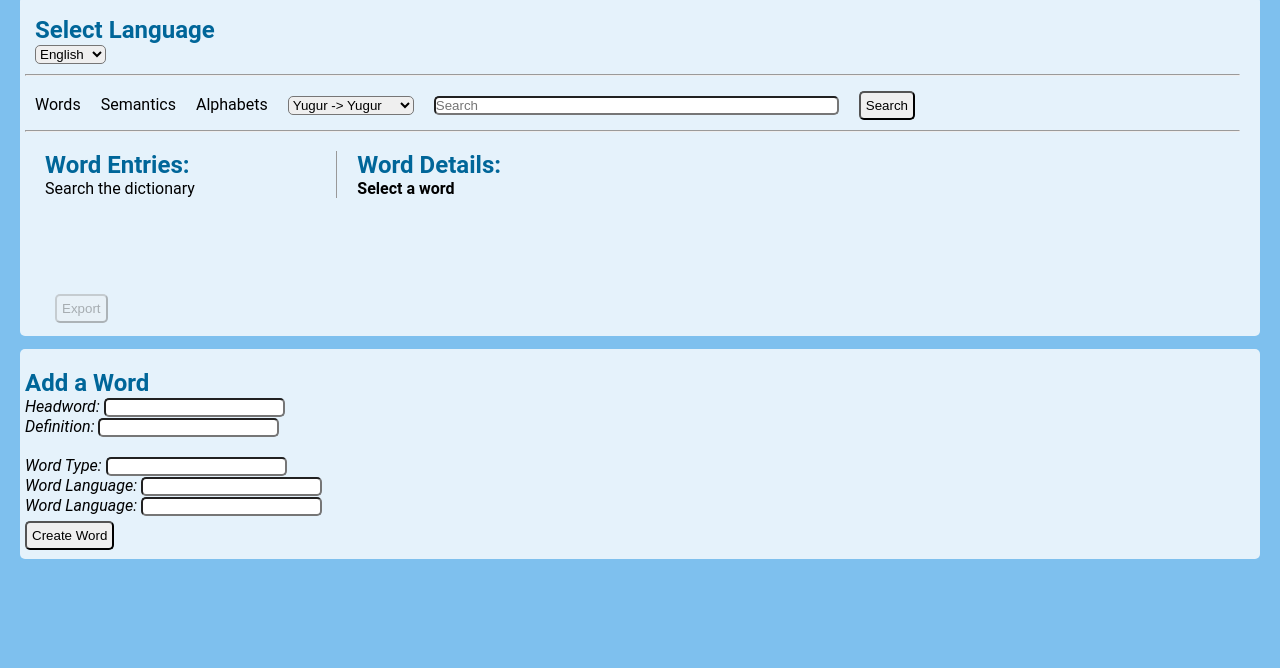
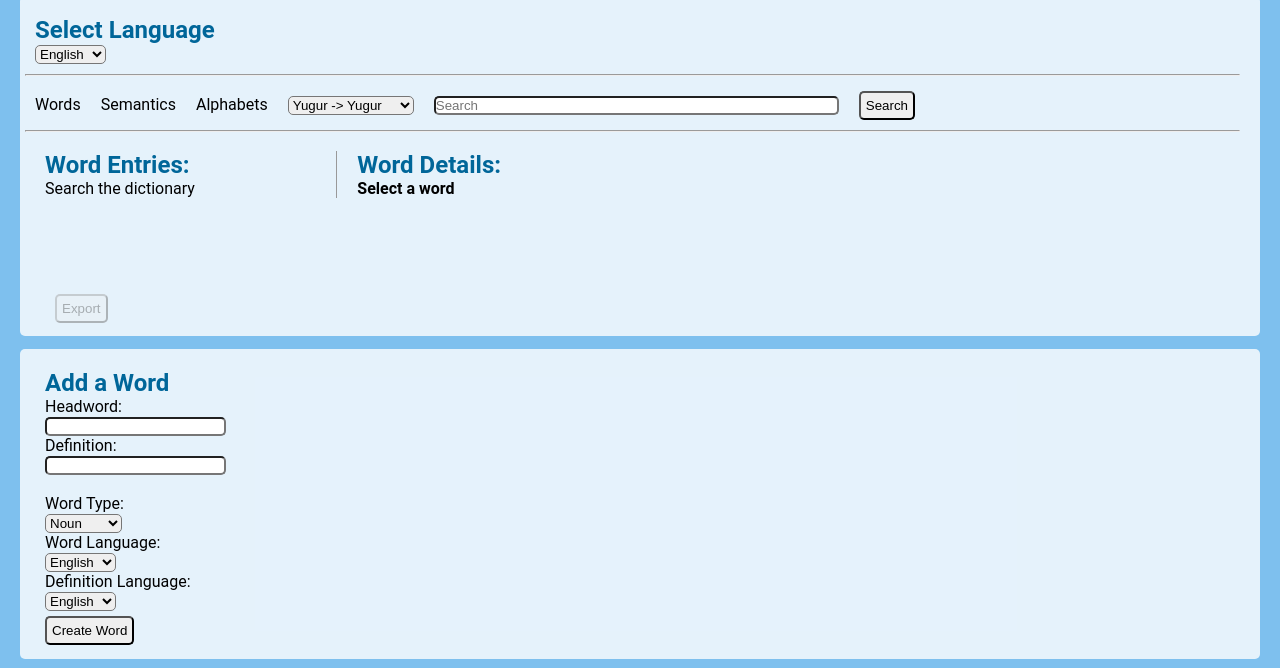
Before and after one commit to yugur/yugurWebApp, a React app: page / in a window 1280 px wide. Shown: the part 132-800 px from the top of the page. Built offline with nearby package versions, Linux system fonts and the light colour scheme.

Commit message:
update entry create, localisation

```diff
--- a/dev/css/main.scss
+++ b/dev/css/main.scss
@@ -204,9 +204,10 @@ authSection {
 }
 
 #comments {
+	padding-left: 25px;
 	//background: black;
-	height: 100px;
+	height: 200px;
 	//width: 50%;
 	min-height: 0px;
-	max-height: 100px;
+	max-height: 200px;
 }
--- a/dev/js/components/App.js
+++ b/dev/js/components/App.js
@@ -53,6 +53,13 @@ let localisation = {
       {"id": "SelectAWord", "English": "Select a word", "Mandarin": "选择词条"},
       {"id": "SearchTheDictionary", "English": "Search the dictionary", "Mandarin": "选择词典类型"},
       {"id": "Export", "English": "Export", "Mandarin": "出口"},
+      {"id": "WordType", "English": "Word Type", "Mandarin": "词性"},
+      {"id": "WordLanguage", "English": "Word Language", "Mandarin": "单词源语言"},
+      {"id": "DefinitionLanguage", "English": "Definition Language", "Mandarin": "单词释义源语言"},
+
+      {"id": "Noun", "English": "Noun", "Mandarin": "名詞"},
+      {"id": "Adjective", "English": "Adjective", "Mandarin": "形容詞"},
+      {"id": "Verb", "English": "Verb", "Mandarin": "動詞"}
     ]
   }
 }
--- a/dev/js/containers/create-entry.js
+++ b/dev/js/containers/create-entry.js
@@ -38,33 +38,66 @@ class CreateEntry extends Component {
     let string_CreateWord = 'Create Word'
     let string_WordType = 'Word Type'
     let string_WordLanguage = 'Word Language'
-    let string_DefinitionLanguage = 'Word Language'
+    let string_DefinitionLanguage = 'Definition Language'
+
+    let string_English = 'English'
+    let string_Chinese = 'Chinese'
+    let string_Yugur = 'Yugur'
+
+    let string_Noun = 'Noun'
+    let string_Adjective = 'Adjective'
+    let string_Verb = 'Verb'
+
     if (this.props.displayLanguage) {
       string_Definition = getLanguageString('menu', 'Definition', this.props.displayLanguage, this.props.localisation)
       string_Headword = getLanguageString('menu', 'Headword', this.props.displayLanguage, this.props.localisation)
       string_AddAWord = getLanguageString('menu', 'AddWord', this.props.displayLanguage, this.props.localisation)
       string_CreateWord = getLanguageString('menu', 'CreateWord', this.props.displayLanguage, this.props.localisation)
+
+      string_WordType = getLanguageString('menu', 'WordType', this.props.displayLanguage, this.props.localisation)
+      string_WordLanguage = getLanguageString('menu', 'WordLanguage', this.props.displayLanguage, this.props.localisation)
+      string_DefinitionLanguage = getLanguageString('menu', 'DefinitionLanguage', this.props.displayLanguage, this.props.localisation)
+
+      string_English = getLanguageString('menu', 'English', this.props.displayLanguage, this.props.localisation)
+      string_Chinese = getLanguageString('menu', 'Chinese', this.props.displayLanguage, this.props.localisation)
+      string_Yugur = getLanguageString('menu', 'Yugur', this.props.displayLanguage, this.props.localisation)
+
+      string_Noun = getLanguageString('menu', 'Noun', this.props.displayLanguage, this.props.localisation)
+      string_Adjective = getLanguageString('menu', 'Adjective', this.props.displayLanguage, this.props.localisation)
+      string_Verb = getLanguageString('menu', 'Verb', this.props.displayLanguage, this.props.localisation)
     }
 
     return (
       <section className={'mainView'} id={'comments'}>
         <h2 className={'heading'}>{string_AddAWord}</h2>
         <div id='createEntry' data-tip='Disabled'>
-          <i>{string_Headword}: </i>
+          {string_Headword}:<br/>
           <input type='text' id='create_entry_headword' onChange={updateHeadword} />
           <br />
-          <i>{string_Definition}: </i>
+          {string_Definition}:<br/>
           <input type='text' id='create_entry_definition' onChange={updateDefinition} />
           <br />
           <br />
-          <i>{string_WordType}: </i>
-          <input type='text' id='create_entry_wordType' onChange={updateWordType} />
+          {string_WordType}:<br/>
+          <select id='create_entry_wordType' onChange={updateWordType}>
+            <option value={'noun'}>{string_Noun}</option>
+            <option value={'verb'}>{string_Verb}</option>
+            <option value={'adjective'}>{string_Adjective}</option>
+          </select>
           <br />
-          <i>{string_WordLanguage}: </i>
-          <input type='text' id='create_entry_wordLanguage' onChange={updateWordLanguage} />
+          {string_WordLanguage}:<br/>
+          <select id='create_entry_wordLanguage' onChange={updateWordLanguage}>
+            <option value={'en-AU'}>{string_English}</option>
+            <option value={'zh'}>{string_Chinese}</option>
+            <option value={'yge'}>{string_Yugur}</option>
+          </select>
           <br />
-          <i>{string_DefinitionLanguage}: </i>
-          <input type='text' id='create_entry_definitionLanguage' onChange={updateDefinitionLanguage} />
+          {string_DefinitionLanguage}:<br/>
+          <select id='create_entry_definitionLanguage' onChange={updateDefinitionLanguage}>
+            <option value={'en-AU'}>{string_English}</option>
+            <option value={'zh'}>{string_Chinese}</option>
+            <option value={'yge'}>{string_Yugur}</option>
+          </select>
           <CreateButton localisation={this.props.localisation} data={formData()}></CreateButton>
         </div>
       </section>
--- a/dev/js/containers/word-detail.js
+++ b/dev/js/containers/word-detail.js
@@ -12,13 +12,13 @@ class WordDetail extends Component {
     let string_Language = 'Language'
     let string_WordDetails = 'Word Details'
     let string_DeleteWord = 'Delete Word'
-    let string_SelectWord = 'Select a word'
+    let string_SelectAWord = 'Select a word'
     if (this.props.displayLanguage) {
       string_Definition = getLanguageString('menu', 'Definition', this.props.displayLanguage, this.props.localisation)
       string_Language = getLanguageString('menu', 'Language', this.props.displayLanguage, this.props.localisation)
       string_WordDetails = getLanguageString('menu', 'Selections', this.props.displayLanguage, this.props.localisation)
       string_DeleteWord = getLanguageString('menu', 'DeleteWord', this.props.displayLanguage, this.props.localisation)
-      string_SelectWord = getLanguageString('menu', 'SelectAWord', this.props.displayLanguage, this.props.localisation)
+      string_SelectAWord = getLanguageString('menu', 'SelectAWord', this.props.displayLanguage, this.props.localisation)
     }
 
     console.log(this.props.selectedWord)
@@ -26,7 +26,7 @@ class WordDetail extends Component {
       return (
         <div className={'results'}>
           <h2>{string_WordDetails}:</h2>
-          <h4>{string_SelectWord}</h4>
+          <h4>{string_SelectAWord}</h4>
         </div>
       )
     }
--- a/dev/js/utils/api-helper.js
+++ b/dev/js/utils/api-helper.js
@@ -55,9 +55,8 @@ export function deleteEntry(entry) {
 }
 
 export function createEntry(data) {
+  //using ajax for this one because of an unresolved error using xmlHttpRequest
   console.log(data)
-
-
 
   let url = BASE_API_URL+ENTRY_ENDPOINT//+buildCreateQuery(data)
   let type = 'POST'
@@ -67,6 +66,17 @@ export function createEntry(data) {
   //let result = makeRequest(type, url, null, JSON.stringify(body))
 
   $.post(url, JSON.stringify(body))
+}
+
+export function updateEntry(data) {
+  console.log(data)
+
+  let url = BASE_API_URL+ENTRY_ENDPOINT
+  let type = 'POST'
+
+  console.log(url, data)
+
+  $.post(url, JSON.stringify(data))
 }
 
 //retrieves the current auth token from local storage
```
Also changed, not shown: dev/js/containers/edit-button.js (added, +46 -0 lines).
